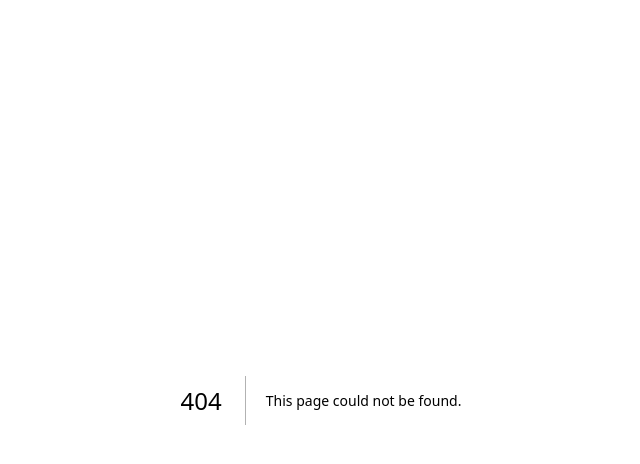
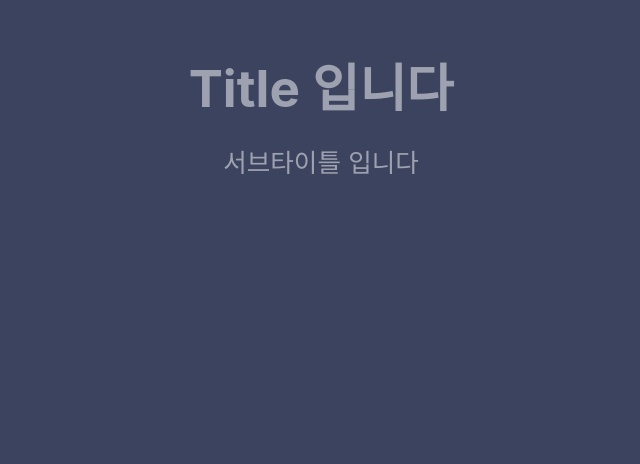
Before and after one commit to limdumb/Portfolio_LimDumb, a Next.js app: page /project/1 in a window 1280 px wide. Before the commit this address had no page. Shown: the top 464 px of the page, without its empty margins (319-959 px from the left). Built offline with nearby package versions, Linux system fonts and the light colour scheme; a web font is replaced by a local one.

Commit message:
feat: Project Detail Page 생성

```diff
--- /dev/null
+++ b/src/app/project/[id]/page.tsx
@@ -0,0 +1,36 @@
+"use client";
+
+import styled from "styled-components";
+
+interface DetailPageType {
+  title: string;
+  subTitle: string;
+}
+
+const ProjectDetailContainer = styled.div`
+  background-color: rgb(60, 67, 94);
+  min-height: 100vh;
+  padding: 48px;
+`;
+
+const TitleContainer = styled.div`
+  color: rgba(255, 255, 255, 0.5);
+  display: flex;
+  flex-direction: column;
+  align-items: center;
+
+  & > h1 {
+    margin-bottom: 20px;
+  }
+`;
+
+export default function ProjectDetailPage() {
+  return (
+    <ProjectDetailContainer>
+      <TitleContainer>
+        <h1>Title 입니다</h1>
+        <p>서브타이틀 입니다</p>
+      </TitleContainer>
+    </ProjectDetailContainer>
+  );
+}
--- a/src/components/common/project/ProjectBox.tsx
+++ b/src/components/common/project/ProjectBox.tsx
@@ -1,5 +1,6 @@
 import styled from "styled-components";
 import styles from "./style/projectBox.module.css";
+import Link from "next/link";
 
 interface ProjectBoxProps {
   timeline: string;
@@ -41,7 +42,9 @@ export default function ProjectBox(props: ProjectBoxProps) {
       <div className={styles.Detaile_Wrapper}>
         <div className={styles.Information_Wrapper}>
           <span>{props.information}</span>
-          <button className={styles.Link_Buttin}>하이</button>
+          <Link href={`${props.detailNav}`} className={styles.Link_Buttin}>
+            상세보기
+          </Link>
         </div>
       </div>
     </BoxContainer>
--- a/src/components/common/project/style/projectBox.module.css
+++ b/src/components/common/project/style/projectBox.module.css
@@ -57,6 +57,7 @@
   border: 1px solid #913aff;
   font-weight: 700;
   margin-top: 10px;
+  color: white;
 }
 
 .Project_Information {
```
